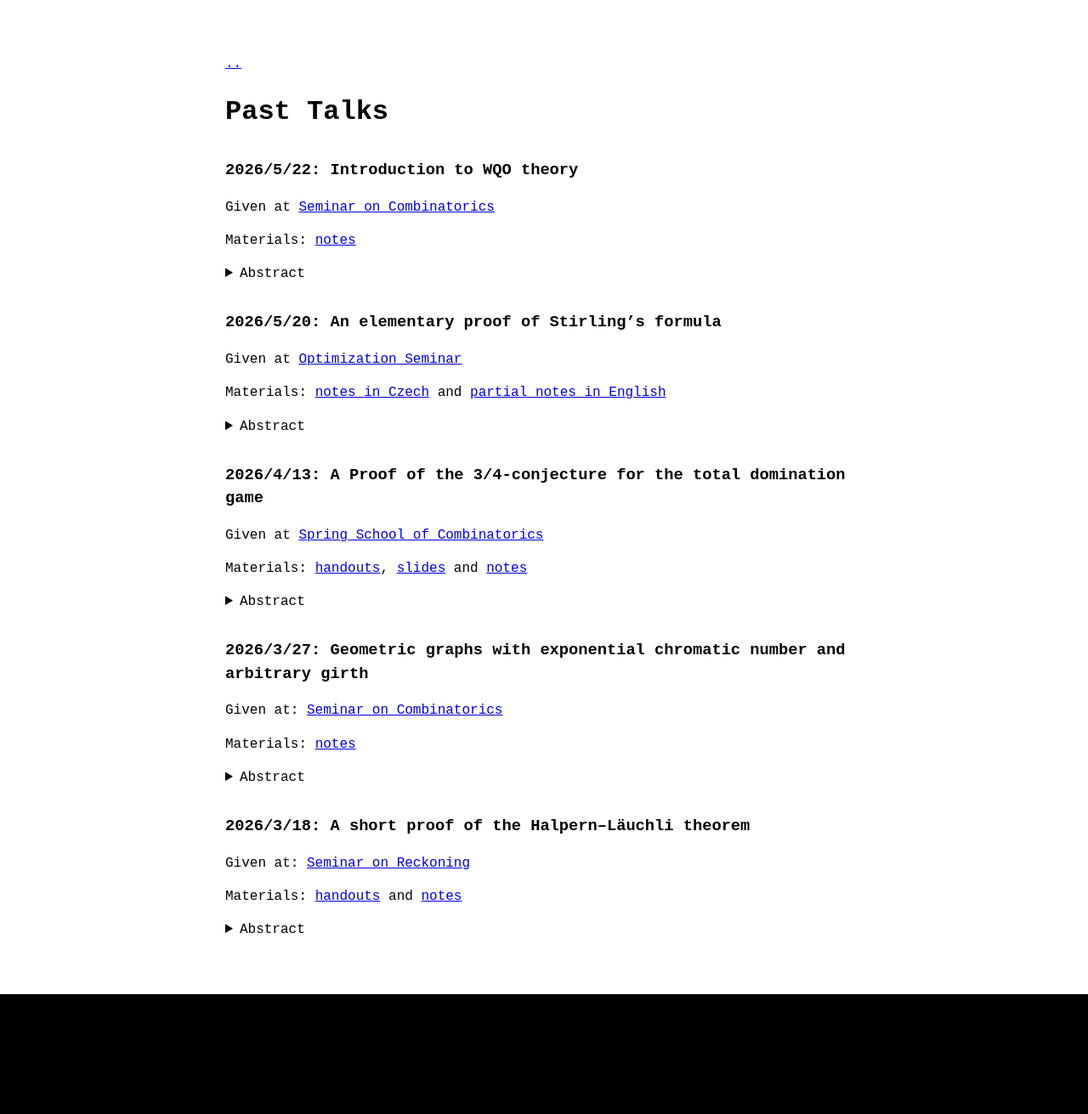
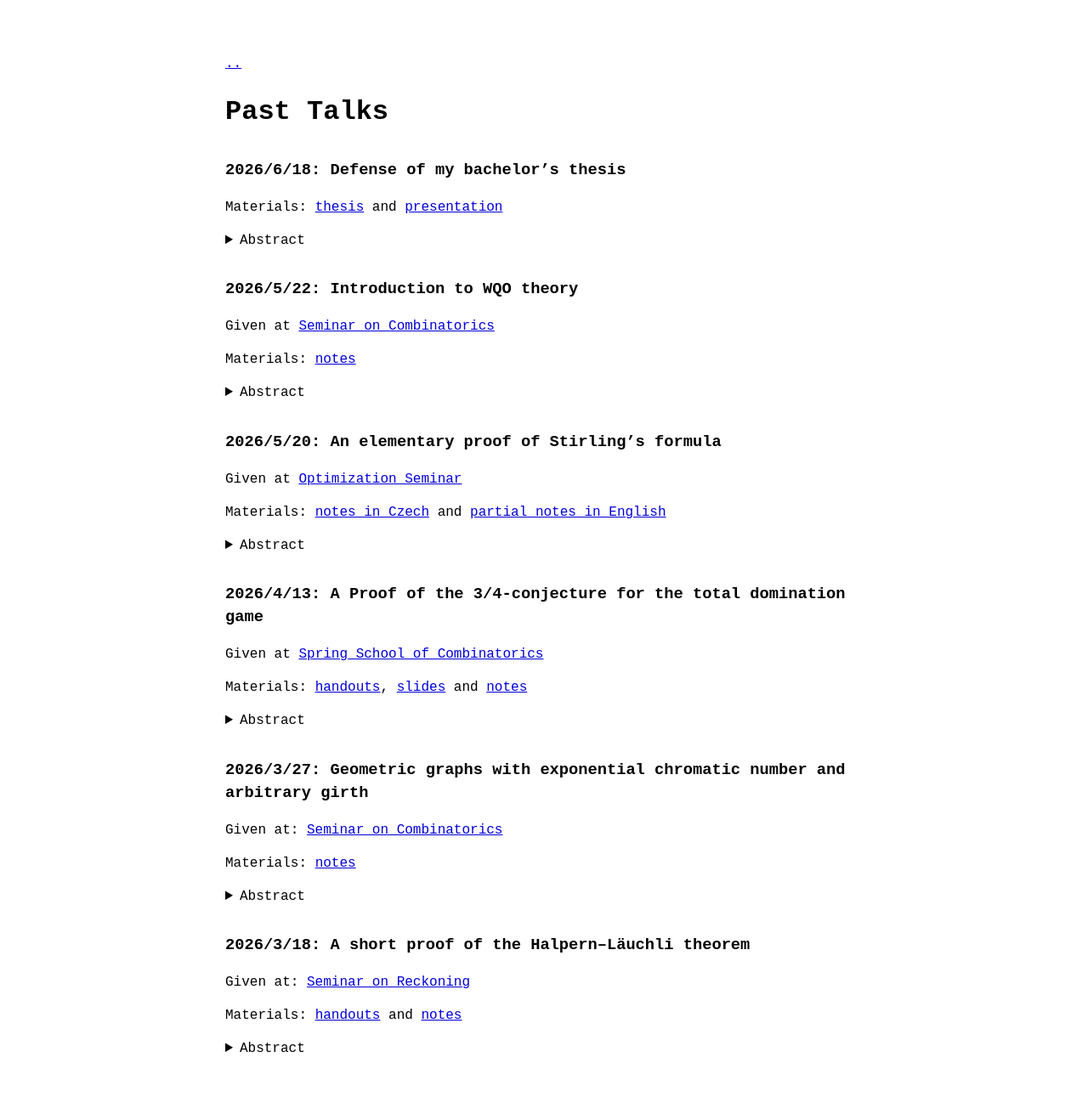
Before and after one commit to Couleslaw/couleslaw.github.io, a Jekyll site: the page built from talks/index.md, in a window 1280 px wide. Shown: the whole page at 85% size. Built offline with Jekyll 4.4.1, drawn with Linux system fonts in a browser that asks for light colours; formulas are drawn with MathJax 3; before the commit the page ends 1170 px from its top, so only the background shows below that.

Commit message:
add thesis defense presentation

```diff
--- a/talks/index.md
+++ b/talks/index.md
@@ -4,6 +4,17 @@ title: Past Talks | Jakub Smolik
 ---
 
 # Past Talks
+
+### 2026/6/18: Defense of my bachelor's thesis
+
+Materials: [thesis](../bc-thesis.pdf) and [presentation](./2026-6_bachelor_thesis_defense.pdf)
+
+<details>
+<summary>Abstract</summary>
+
+This thesis studies well-quasi-orderings and better-quasi-orderings of graphs under various containment relations. We give a direct proof that out-trees are wqo by the homomorphism relation via transfinite induction on a hierarchy of trees that we introduce, and we investigate extensions of this approach to leaf-labeled trees. For graphs, we analyze structural parameters that yield natural wqo classes. In particular, we extend a theorem of Ding by proving that every class of (finite or infinite) graphs with bounded tree-depth is wqo by the induced subgraph relation, and we show that graph classes with bounded independence number are wqo by the subgraph relation. Lastly, we consider generalizations of well-quasi-orderings motivated by the large cardinal axiom known as Vopěnka's principle.
+
+</details>
 
 ### 2026/5/22: Introduction to WQO theory
 
```
Also changed, not shown: 2 other files.
